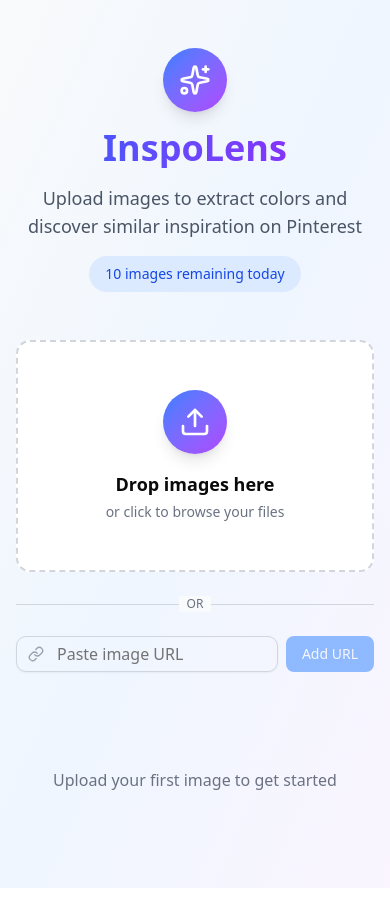
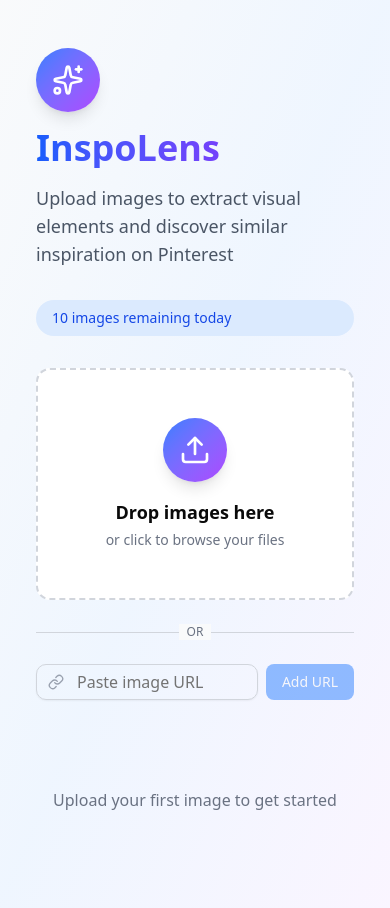
Before and after one commit to marukosy124/inspo-lens, a Next.js app: page / in a window 390 px wide. Built offline with nearby package versions, Linux system fonts and the light colour scheme.

Commit message:
fix: update banner ui and grid responsiveness

```diff
--- a/package.json
+++ b/package.json
@@ -19,7 +19,7 @@
     "clsx": "^2.1.1",
     "date-fns": "^4.1.0",
     "lucide-react": "^0.553.0",
-    "next": "16.0.1",
+    "next": "16.0.6",
     "openai": "^6.8.1",
     "react": "19.2.0",
     "react-dom": "19.2.0",
@@ -36,6 +36,7 @@
     "@types/react": "^19",
     "@types/react-dom": "^19",
     "babel-plugin-react-compiler": "1.0.0",
+    "baseline-browser-mapping": "^2.8.32",
     "eslint": "^9",
     "eslint-config-next": "16.0.1",
     "eslint-config-prettier": "^10.1.8",
--- a/src/components/image-analysis/analysis-card.tsx
+++ b/src/app/_components/analysis-card.tsx
@@ -1,4 +1,4 @@
-import CustomTooltip from '@/components/common/custom-tooltip';
+import CustomTooltip from '@/components/custom-tooltip';
 import { Button } from '@/components/ui/button';
 import { ImageInfo } from '@/lib/types';
 import { Check, Copy, Loader2, X } from 'lucide-react';
@@ -110,16 +110,16 @@
 const AnalysisCard = ({ image, onRemove, layout }: AnalysisCardProps) => {
   // Determine the main card layout classes
   const containerClasses =
-    layout === 'list' ? 'flex flex-col sm:flex-row' : 'flex flex-col';
+    layout === 'list' ? 'flex flex-col md:flex-row' : 'flex flex-col';
 
   // Image container sizing
   const imageContainerClasses =
     layout === 'list'
-      ? 'relative h-64 sm:h-auto sm:w-96'
+      ? 'relative h-64 md:h-auto md:w-96'
       : 'relative h-48 w-full';
 
   // Content padding
-  const contentPadding = layout === 'list' ? 'p-6 sm:p-8' : 'p-4';
+  const contentPadding = layout === 'list' ? 'p-6 md:p-8' : 'p-4';
 
   const { imageUrl, proxyUrl, analysis, isAnalyzing, error } = image;
   const [copied, setCopied] = useState<string | null>(null);
@@ -205,7 +205,7 @@
         />
         {/* Move Remove button to top left */}
         <Button
-          size="icon"
+          size="icon-sm"
           onClick={onRemove}
           className="absolute top-3 left-3 p-2 bg-stone-100 hover:bg-stone-100 text-stone-400 hover:text-stone-600 rounded-full transition-colors z-20 cursor-pointer"
           aria-label="Remove image"
@@ -254,7 +254,7 @@
                 <div className="flex items-start gap-2">
                   <button
                     onClick={() => openPinterestSearch(analysis.searchTerm)}
-                    className="text-lg sm:text-xl text-stone-900 font-bold flex-1 wrap-break-word text-left hover:underline transition-colors cursor-pointer"
+                    className="text-lg md:text-xl text-stone-900 font-bold flex-1 wrap-break-word text-left hover:underline transition-colors cursor-pointer"
                     title={`Search Pinterest for "${analysis.searchTerm}"`}
                   >
                     {analysis.searchTerm}
--- a/src/app/page.tsx
+++ b/src/app/page.tsx
@@ -1,7 +1,7 @@
 'use client';
 
-import AnalysisCard from '@/components/image-analysis/analysis-card';
-import ImageUploader from '@/components/common/image-uploader';
+import AnalysisCard from '@/app/_components/analysis-card';
+import ImageUploader from '@/app/_components/image-uploader';
 import { useUsageLimit } from '@/hooks/use-usage-limit';
 import { ImageInfo, ImageAnalysis } from '@/lib/types';
 import { AlertCircle, LayoutGrid, List, Sparkles } from 'lucide-react';
@@ -17,12 +17,10 @@
 
   const isTabletOrSmaller = useIsTabletOrSmaller();
 
-  // Force layout to list on tablet size or smaller and prevent changing
+  // Whenever the screen is tablet or smaller, always force layout to 'list'
   useEffect(() => {
-    if (isTabletOrSmaller && layout !== 'list') {
-      setLayout('list');
-    }
-  }, [isTabletOrSmaller, layout]);
+    if (isTabletOrSmaller) setLayout('list');
+  }, [isTabletOrSmaller]);
 
   // Analyzes one image, updates its analysis & isAnalyzing in images state by id
   const analyzeImage = async (imageId: string, imageUrl: string) => {
@@ -114,56 +112,66 @@
     setImages([]);
   };
 
+  // Decide max width: always max-w-xl if tablet or smaller, max-w-7xl otherwise
+  const containerMaxWidth = isTabletOrSmaller ? 'max-w-5xl' : 'max-w-7xl';
+
   return (
-    <div className="min-h-screen bg-linear-to-br from-gray-50 via-blue-50 to-purple-50">
-      <div className="container mx-auto px-4 py-12 max-w-7xl">
-        {/* Hero Section */}
-        <div className="text-center space-y-4 mb-12">
+    <div className="min-h-screen bg-linear-to-br from-gray-50 via-blue-50 to-purple-50 px-5">
+      <div className={`container mx-auto px-4 py-12 ${containerMaxWidth}`}>
+        <div className="grid grid-cols-1 md:grid-cols-[1fr_1.4fr] gap-8 mb-10">
+          {/* Left Side: Name, punchline, quota */}
+          <div className="flex flex-col justify-center space-y-4 md:pr-10">
             <div className="inline-flex items-center justify-center w-16 h-16 rounded-full bg-linear-to-br from-blue-500 to-purple-500 shadow-lg mb-4">
               <Sparkles className="w-8 h-8 text-white" />
             </div>
             <h1 className="text-4xl md:text-5xl font-bold bg-linear-to-r from-blue-600 to-purple-600 bg-clip-text text-transparent">
               InspoLens
             </h1>
-          <p className="text-lg text-gray-600 max-w-2xl mx-auto">
-            Upload images to extract colors and discover similar inspiration on
-            Pinterest
+            <p className="text-lg text-gray-600 max-w-xl">
+              Upload images to extract visual elements and discover similar
+              inspiration on Pinterest
             </p>
-          <div className="inline-block px-4 py-2 bg-blue-100 text-blue-700 rounded-full text-sm font-medium">
+            <div className="inline-block px-4 py-2 bg-blue-100 text-blue-700 rounded-full text-sm font-medium mt-4">
               {remaining} images remaining today
             </div>
           </div>
 
+          {/* Right Side: Uploader or limit warning; wider */}
+          <div className="flex items-center h-full">
+            <div className="w-full">
               {isLimitReached ? (
                 //  Rate Limit Warning
-          <div className="max-w-2xl mx-auto mb-8 p-4 bg-red-50 border border-red-200 rounded-lg flex items-start gap-3">
+                <div className="w-full max-w-2xl mx-auto p-4 bg-red-50 border border-red-200 rounded-lg flex items-start gap-3">
                   <AlertCircle className="w-5 h-5 text-red-500 shrink-0 mt-0.5" />
                   <div>
                     <h3 className="font-semibold text-red-900">
                       Daily Limit Reached
                     </h3>
                     <p className="text-sm text-red-700 mt-1">
-                You&apos;ve analyzed 10 images today. Come back tomorrow for
-                more!
+                      You&apos;ve analyzed 10 images today. Come back tomorrow
+                      for more!
                     </p>
                   </div>
                 </div>
               ) : (
                 // Image Uploader
-          <div className="max-w-2xl mx-auto mb-12">
+                <div className="w-full max-w-3xl mx-auto">
                   <ImageUploader
                     onImagesAdded={handleImagesAdded}
                     remainingImageCount={remaining}
                   />
                 </div>
               )}
+            </div>
+          </div>
+        </div>
 
         {/* Layout Switcher */}
         {images.length > 0 && (
           <div>
             {/* Layout Switcher is hidden on tablet or smaller */}
             <div
-              className={`flex items-center gap-x-2 justify-end md:justify-between ${layout === 'list' ? 'max-w-5xl mx-auto' : 'max-w-7xl'} mb-4`}
+              className={`flex items-center gap-x-2 justify-end md:justify-between ${!isTabletOrSmaller && layout === 'list' ? 'max-w-7xl mx-auto' : 'max-w-7xl'} mb-4`}
             >
               {!isTabletOrSmaller && (
                 <div className="flex border border-stone-300 rounded-md p-1 bg-white shadow-sm">
@@ -192,9 +200,6 @@
                 Clear All
               </Button>
             </div>
-          </div>
-        )}
-
             {/* Images Grid */}
             {images.length > 0 && (
               <div className="space-y-6">
@@ -202,8 +207,8 @@
                   className={`
           ${
             layout === 'stacked'
-              ? 'grid grid-cols-1 sm:grid-cols-2 lg:grid-cols-3 xl:grid-cols-4 gap-6'
-              : 'grid grid-cols-1 gap-8 max-w-5xl mx-auto'
+              ? 'grid grid-cols-1 sm:grid-cols-2 lg:grid-cols-3 gap-6'
+              : 'grid grid-cols-1 gap-8 max-w-7xl mx-auto'
           }
         `}
                 >
@@ -218,6 +223,8 @@
                 </div>
               </div>
             )}
+          </div>
+        )}
 
         {/* Empty State */}
         {images.length === 0 && remaining > 0 && (
--- a/src/components/image-analysis/keyword-extractor.tsx
+++ /dev/null
@@ -1,72 +0,0 @@
-import { Tag, Copy, ExternalLink } from 'lucide-react';
-
-interface KeywordExtractorProps {
-  copiedKey: string | null;
-  keywords: string[];
-  onPinterestSearch: (query: string) => void;
-  onCopy: (key: string, value: string) => void;
-}
-
-const KeywordExtractor = ({
-  copiedKey,
-  keywords,
-  onPinterestSearch,
-  onCopy,
-}: KeywordExtractorProps) => {
-  return (
-    <div className="space-y-2">
-      <div className="flex items-center gap-2 text-sm font-medium">
-        <Tag className="w-4 h-4 text-blue-500" />
-        <span>Keywords</span>
-        <button
-          onClick={() =>
-            onCopy(
-              'keywords',
-              keywords && keywords.length > 0 ? keywords.join(', ') : ''
-            )
-          }
-          className="ml-1 w-6 h-6 flex items-center justify-center rounded-full hover:bg-gray-100 transition"
-          title="Copy all keywords"
-          type="button"
-        >
-          {copiedKey === 'keywords' ? (
-            <span className="text-green-500 text-xs">&#10003;</span>
-          ) : (
-            <Copy className="w-3 h-3 text-gray-400" />
-          )}
-        </button>
-      </div>
-      <div className="flex flex-wrap gap-2">
-        {keywords.map((keyword: string, idx: number) => (
-          <div key={idx} className="flex items-center gap-1">
-            {/* Pinterest search (separate button) */}
-            <button
-              className="px-3 py-1 text-xs font-medium rounded-full bg-gray-100 hover:bg-blue-500 hover:text-white transition-colors group/keyword cursor-pointer"
-              onClick={() => onPinterestSearch(keyword)}
-              type="button"
-              title={`Search "${keyword}" on Pinterest`}
-            >
-              {keyword}
-              <ExternalLink className="inline-block w-3 h-3 ml-1 opacity-0 group-hover/keyword:opacity-100 transition-opacity" />
-            </button>
-            {/* Copy keyword - separate button */}
-            <button
-              onClick={() => onCopy(`keyword-${idx}`, keyword)}
-              className="w-6 h-6 flex items-center justify-center rounded-full hover:bg-gray-100 transition"
-              title={`Copy "${keyword}"`}
-              type="button"
-            >
-              {copiedKey === `keyword-${idx}` ? (
-                <span className="text-green-500 text-xs">&#10003;</span>
-              ) : (
-                <Copy className="w-3 h-3 text-gray-400" />
-              )}
-            </button>
-          </div>
-        ))}
-      </div>
-    </div>
-  );
-};
-
-export default KeywordExtractor;
--- a/src/hooks/use-is-tablet-or-smaller.ts
+++ b/src/hooks/use-is-tablet-or-smaller.ts
@@ -5,7 +5,7 @@
 
   useEffect(() => {
     const update = () => {
-      setIsTabletOrSmaller(window.innerWidth <= 640);
+      setIsTabletOrSmaller(window.innerWidth <= 768);
     };
     update();
     window.addEventListener('resize', update);
```
Also changed, not shown: src/app/_components/image-uploader.tsx (renamed from src/components/common/image-uploader.tsx), src/components/custom-tooltip.tsx (renamed from src/components/common/custom-tooltip.tsx), 2 other files (tests, documents, lock files or other folders). Lines whose indentation alone changed are shown as unchanged.
